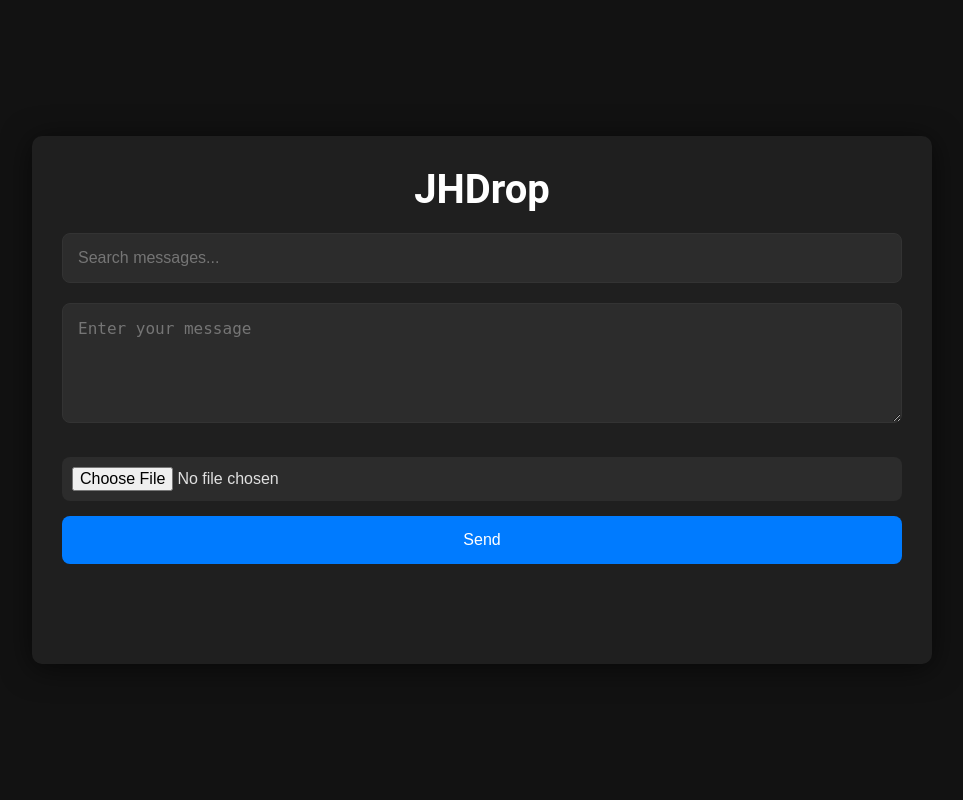
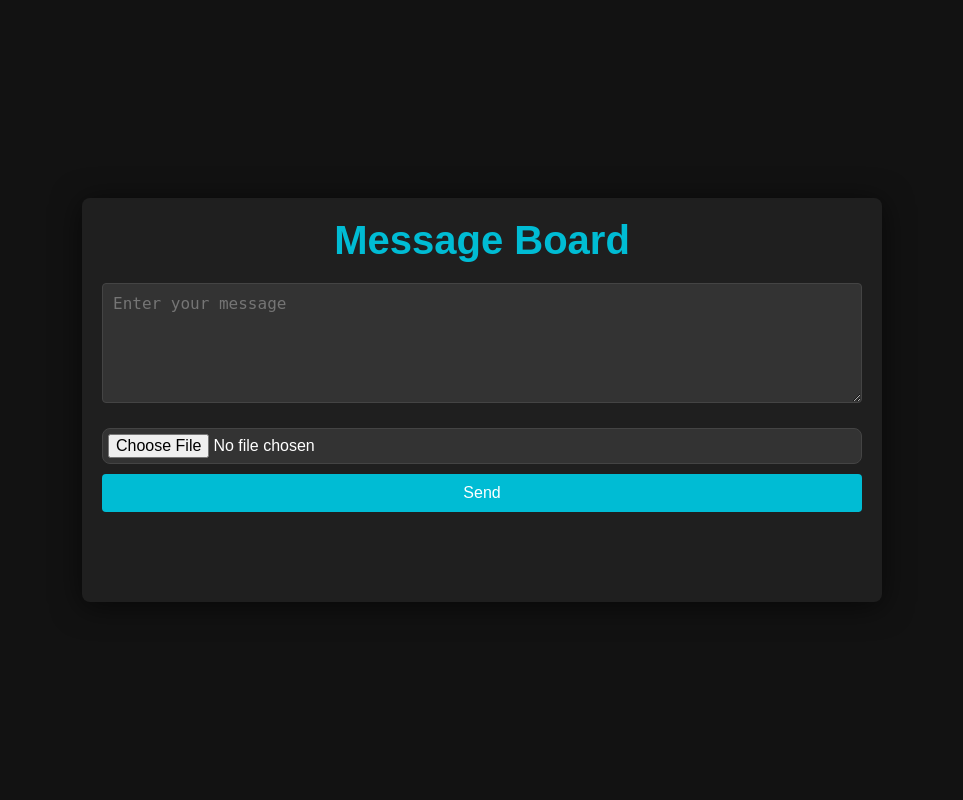
Before and after one commit to benbirchpersonal/jhook.dev, a PHP site: page /share/index.html in a window 1280 px wide. Shown: the whole page, without its empty margins (158-1121 px from the left). Run offline with PHP 8.4, Linux system fonts and the light colour scheme; data that the repository does not hold is empty.

Commit message:
might work wit code

```diff
--- a/share/fetch.php
+++ b/share/fetch.php
@@ -11,13 +11,21 @@ if ($conn->connect_error) {
     die("Connection failed: " . $conn->connect_error);
 }
 
-// Fetch messages including the timestamp
+// Fetch messages
 $sql = "SELECT id, message, file_name, created_at FROM messages ORDER BY created_at DESC";
 $result = $conn->query($sql);
 
 $messages = [];
 if ($result->num_rows > 0) {
     while ($row = $result->fetch_assoc()) {
+        // Decode the message from Base64
+        $row['message'] = base64_decode($row['message']);
+
+        // Decode file content if it's Base64 encoded
+        if ($row['file_name']) {
+            $row['file_data'] = base64_decode($row['file_data']);
+        }
+
         $messages[] = $row;
     }
 }
--- a/share/index.html
+++ b/share/index.html
@@ -1,16 +1,100 @@
 <!DOCTYPE html>
 <html lang="en">
 <head>
-    <script src="https://cdn.jsdelivr.net/npm/fuse.js@6.4.6"></script>
     <meta charset="UTF-8">
     <meta name="viewport" content="width=device-width, initial-scale=1.0">
-    <title>JHDrop</title>
+
+    <title>Message Board</title>
     <link rel="stylesheet" href="styles.css">
+    <style>
+        body {
+            background-color: #121212;
+            color: #e0e0e0;
+            font-family: Arial, sans-serif;
+            margin: 0;
+            padding: 20px;
+        }
+
+        .container {
+            max-width: 800px;
+            margin: 0 auto;
+            background-color: #1f1f1f;
+            padding: 20px;
+            border-radius: 8px;
+        }
+
+        h1 {
+            color: #00bcd4;
+            text-align: center;
+        }
+
+        form {
+            display: flex;
+            flex-direction: column;
+        }
+
+        textarea {
+            width: 100%;
+            padding: 10px;
+            margin-bottom: 10px;
+            border-radius: 4px;
+            border: 1px solid #444;
+            background-color: #333;
+            color: #fff;
+            font-size: 16px;
+        }
+
+        input[type="file"] {
+            margin-bottom: 10px;
+            padding: 5px;
+            border: 1px solid #444;
+            background-color: #333;
+            color: #fff;
+        }
+
+        button {
+            padding: 10px 20px;
+            background-color: #00bcd4;
+            color: white;
+            border: none;
+            border-radius: 4px;
+            cursor: pointer;
+        }
+
+        button:hover {
+            background-color: #0288d1;
+        }
+
+        .message {
+            background-color: #2c2c2c;
+            padding: 10px;
+            margin: 10px 0;
+            border-radius: 8px;
+        }
+
+        .message pre {
+            background-color: #333;
+            padding: 15px;
+            border-radius: 4px;
+            white-space: pre-wrap;
+            word-wrap: break-word;
+            color: #d4d4d4;
+            font-family: "Courier New", Courier, monospace;
+        }
+
+        .message a {
+            color: #00bcd4;
+            text-decoration: none;
+        }
+
+        .message a:hover {
+            text-decoration: underline;
+        }
+    </style>
 </head>
 <body>
     <div class="container">
-        <h1>JHDrop</h1>
-        <input type="text" id="searchInput" placeholder="Search messages..." class="search-bar">
+        <h1>Message Board</h1>
         <form id="messageForm" enctype="multipart/form-data">
             <textarea id="messageInput" name="message" placeholder="Enter your message"></textarea>
             <input type="file" id="fileInput" name="file">
--- a/share/script.js
+++ b/share/script.js
@@ -1,6 +1,3 @@
-// Add Fuse.js library for fuzzy search
-//import Fuse from 'https://cdn.jsdelivr.net/npm/fuse.js@6.4.6';
-
 document.getElementById("messageForm").addEventListener("submit", function (e) {
     e.preventDefault();
 
@@ -21,15 +18,6 @@ document.getElementById("messageForm").addEventListener("submit", function (e) {
         .catch(err => console.error("Error uploading message:", err));
 });
 
-document.getElementById("searchInput").addEventListener("input", function () {
-    const query = this.value.toLowerCase();
-    if (query) {
-        filterMessages(query);
-    } else {
-        fetchMessages(); // Reset to show all messages
-    }
-});
-
 function fetchMessages() {
     fetch("fetch.php")
         .then(response => response.json())
@@ -43,8 +31,16 @@ function fetchMessages() {
                     messageElement.classList.add("message");
 
                     const textElement = document.createElement("p");
-                    textElement.textContent = msg.message;
-                    messageElement.appendChild(textElement);
+
+                    // Check if message content looks like code (based on file extension or content type)
+                    if (msg.message.includes('<') || msg.message.includes('function') || msg.file_name) {
+                        const codeElement = document.createElement("pre");
+                        codeElement.textContent = msg.message; // Display code inside <pre> for formatting
+                        messageElement.appendChild(codeElement);
+                    } else {
+                        textElement.textContent = msg.message;
+                        messageElement.appendChild(textElement);
+                    }
 
                     if (msg.file_name) {
                         const fileLink = document.createElement("a");
@@ -54,13 +50,6 @@ function fetchMessages() {
                         messageElement.appendChild(fileLink);
                     }
 
-                    // Display the message timestamp
-                    const timestampElement = document.createElement("p");
-                    timestampElement.classList.add("timestamp");
-                    const timestamp = new Date(msg.created_at); // Convert to Date object
-                    timestampElement.textContent = timestamp.toLocaleString(); // Format as local date/time
-                    messageElement.appendChild(timestampElement);
-
                     messagesDiv.appendChild(messageElement);
                 });
             }
@@ -68,48 +57,5 @@ function fetchMessages() {
         .catch(err => console.error("Error fetching messages:", err));
 }
 
-
-function filterMessages(query) {
-    fetch("fetch.php")
-        .then(response => response.json())
-        .then(data => {
-            const messagesDiv = document.getElementById("messages");
-            messagesDiv.innerHTML = ""; // Clear previous messages
-
-            if (data.success) {
-                const fuse = new Fuse(data.messages, {
-                    keys: ['message', 'file_name'],
-                    threshold: 0.4
-                });
-
-                const results = fuse.search(query);
-                results.forEach(result => {
-                    const messageElement = createMessageElement(result.item);
-                    messagesDiv.appendChild(messageElement);
-                });
-            }
-        })
-        .catch(err => console.error("Error filtering messages:", err));
-}
-
-function createMessageElement(msg) {
-    const messageElement = document.createElement("div");
-    messageElement.classList.add("message");
-
-    const textElement = document.createElement("p");
-    textElement.textContent = msg.message;
-    messageElement.appendChild(textElement);
-
-    if (msg.file_name) {
-        const fileLink = document.createElement("a");
-        fileLink.href = `download.php?id=${msg.id}`;
-        fileLink.textContent = `Download ${msg.file_name}`;
-        fileLink.target = "_blank";
-        messageElement.appendChild(fileLink);
-    }
-
-    return messageElement;
-}
-
 // Initial fetch of messages
 fetchMessages();
```
Also changed, not shown: share/upload.php (+9 -4 lines).
